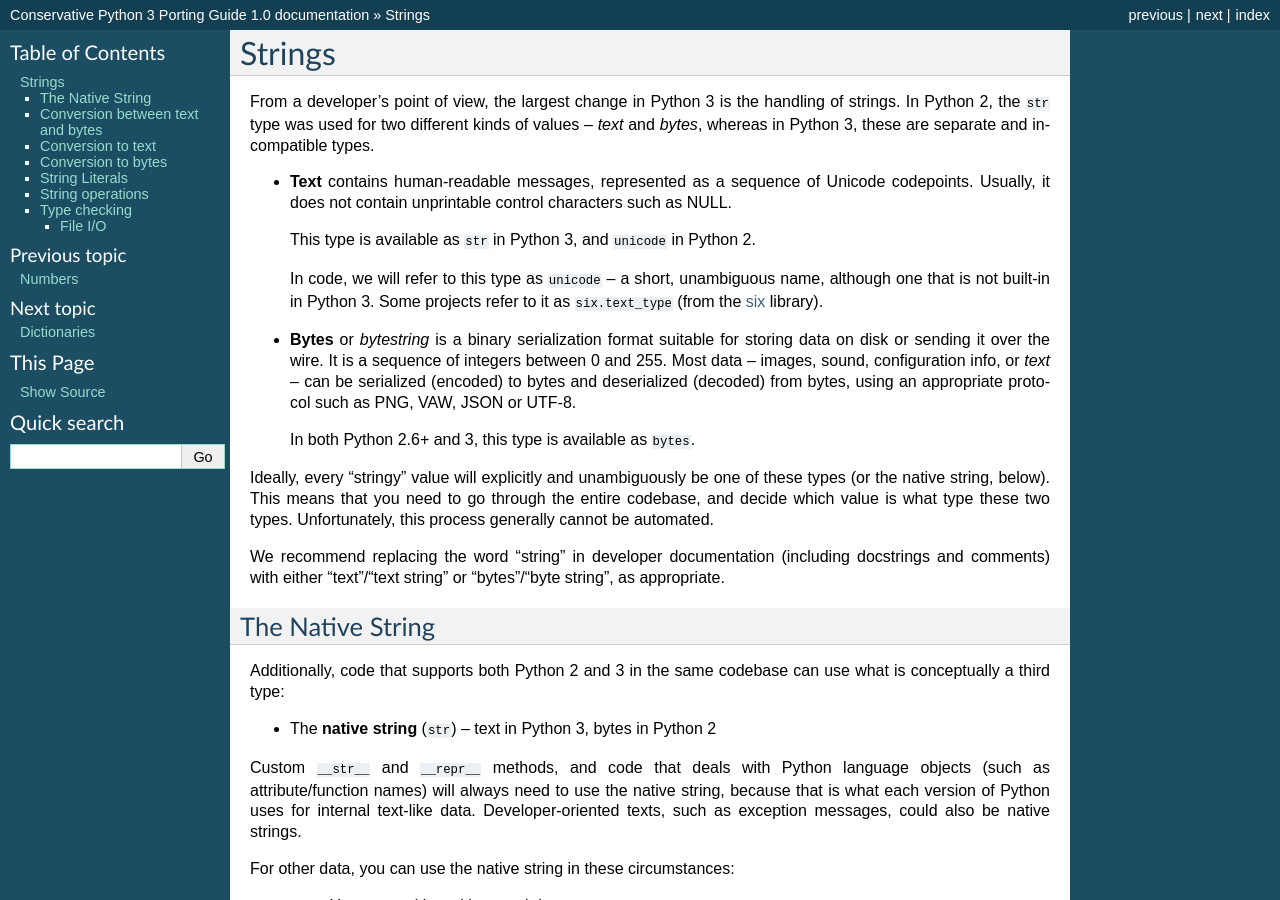
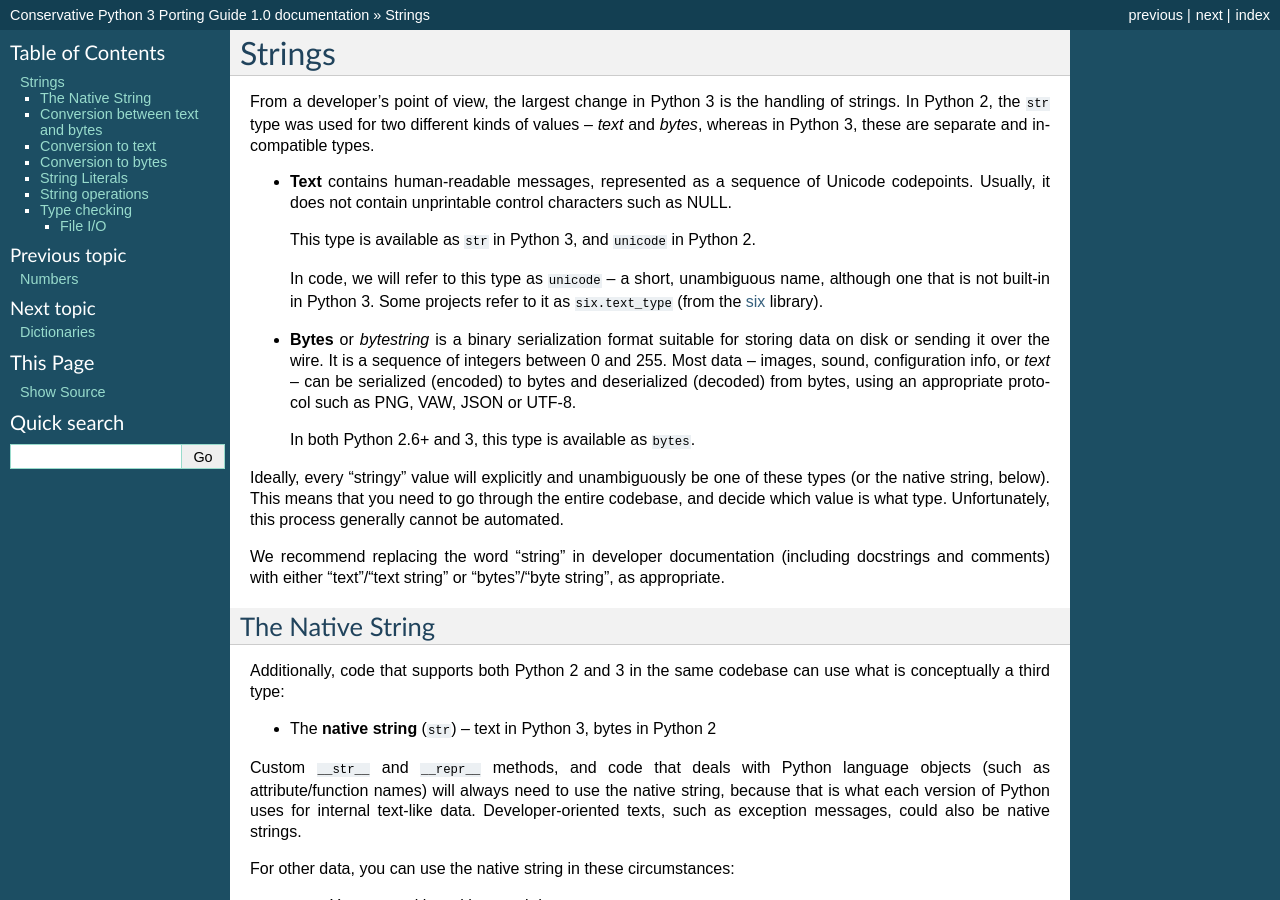
Before and after one commit to fedora-python/portingguide, a Sphinx documentation site: the page built from source/strings.rst, in a window 1280 px wide and 900 px high. Built offline with Sphinx 7.4.7, drawn with Linux system fonts in a browser that asks for light colours.

Commit message:
strings: Fix typo

```diff
--- a/source/strings.rst
+++ b/source/strings.rst
@@ -35,7 +35,7 @@ In Python 2, the ``str`` type was used for two different kinds of values –
 Ideally, every “stringy” value will explicitly and unambiguously be one of
 these types (or the native string, below).
 This means that you need to go through the entire codebase, and decide
-which value is what type these two types.
+which value is what type.
 Unfortunately, this process generally cannot be automated.
 
 We recommend replacing the word "string" in developer documentation
```
